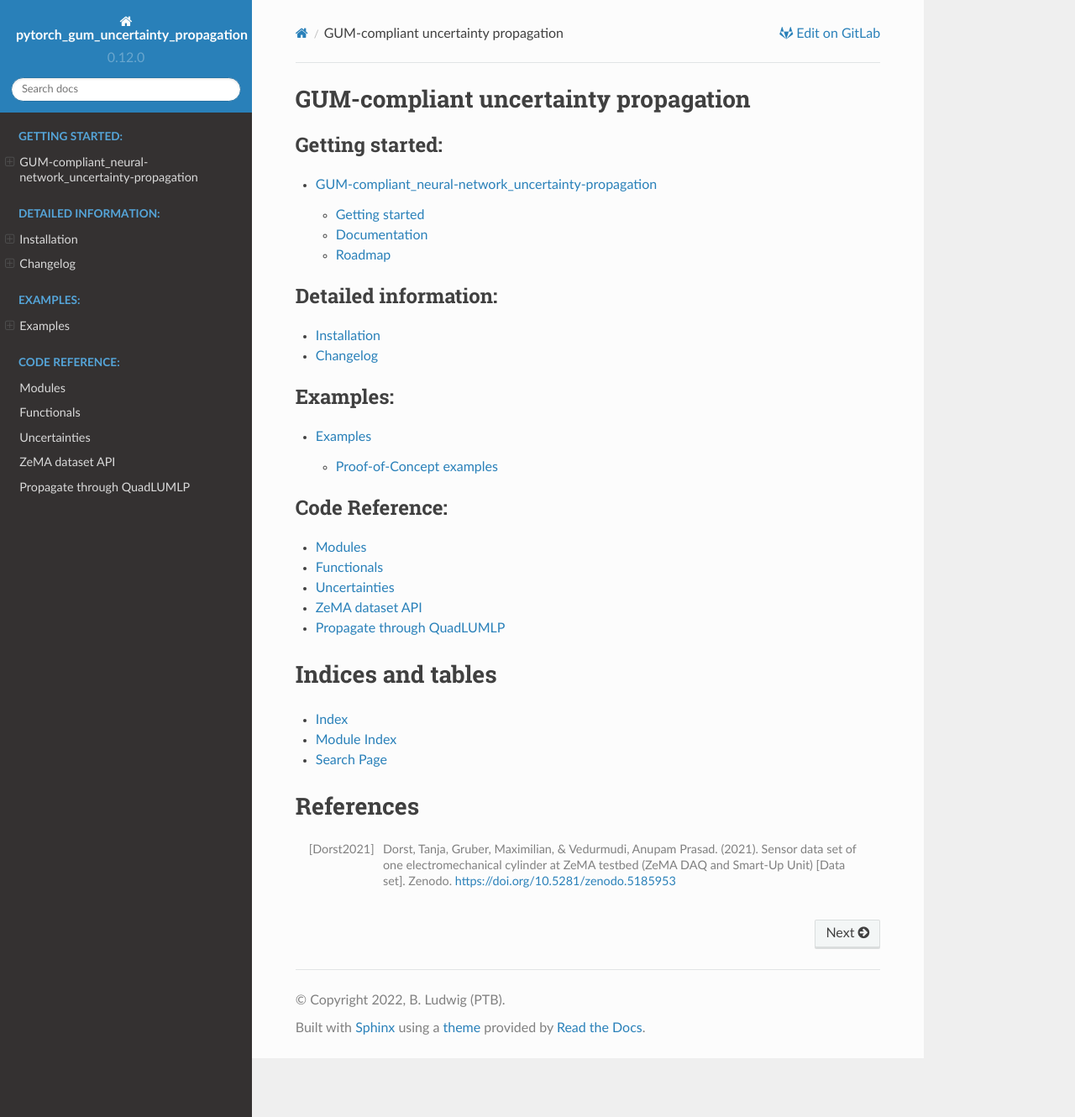
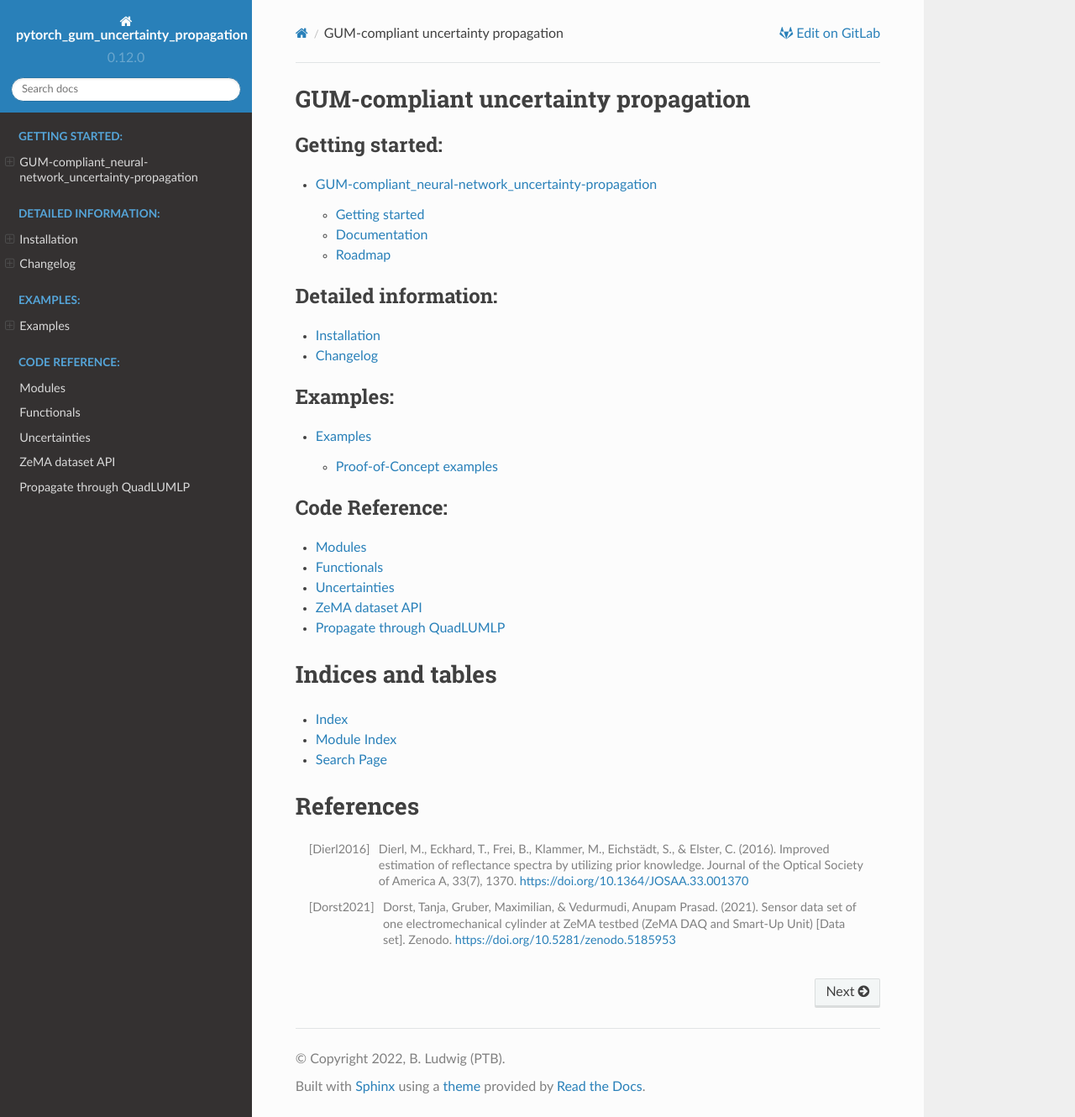
Before and after one commit to BjoernLudwigPTB/pytorch_gum_uncertainty_propagation, a Sphinx documentation site: the page built from docs/index.rst, in a window 1280 px wide and 1330 px high. Shown: the whole window at 84% size. Built offline with Sphinx 7.4.7 and the Read the Docs theme 2.0.0, drawn with Linux system fonts in a browser that asks for light colours.

Commit message:
docs(cov_matrix_from_std_uncertainties): fix docstrings and insert reference

```diff
--- a/docs/index.rst
+++ b/docs/index.rst
@@ -42,6 +42,10 @@ Indices and tables
 References
 ==========
 
+.. [Dierl2016] Dierl, M., Eckhard, T., Frei, B., Klammer, M., Eichstädt, S., & Elster,
+                C. (2016). Improved estimation of reflectance spectra by utilizing prior
+                knowledge. Journal of the Optical Society of America A, 33(7), 1370.
+                https://doi.org/10.1364/JOSAA.33.001370
 .. [Dorst2021] Dorst, Tanja, Gruber, Maximilian, & Vedurmudi, Anupam Prasad. (2021).
                 Sensor data set of one electromechanical cylinder at ZeMA testbed (ZeMA
                 DAQ and Smart-Up Unit) [Data set]. Zenodo.
```
Also changed, not shown: 1 other file.
